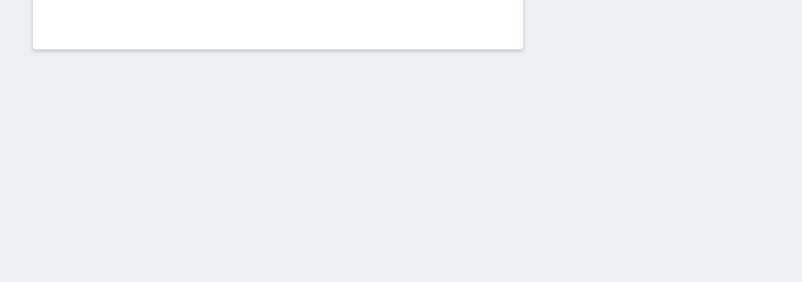
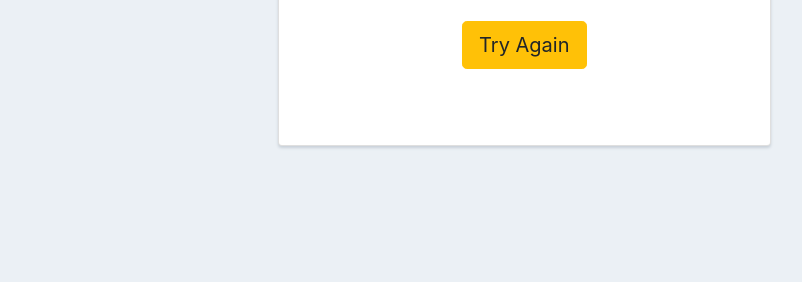
Before and after one commit to Ananta-Paul/sign_up_page, a website: page failure.html in a window 1280 px wide. Shown: the part 518-800 px from the top of the page, without its empty margins (362-1164 px from the left). Drawn offline with nearby package versions, Linux system fonts and the light colour scheme.

Commit message:
3rd commit

```diff
--- a/failure.html
+++ b/failure.html
@@ -36,6 +36,11 @@
         box-shadow: 0 2px 3px #C8D0D8;
         display: inline-block;
         margin: 0 auto;
+        margin: 0;
+        position: absolute;
+        top: 50%;
+        -ms-transform: translateY(-50%);
+        transform: translateY(-50%);
       }
 
     </style>
--- a/public/css/style.css
+++ b/public/css/style.css
@@ -22,6 +22,13 @@ margin-top: 20px;
 margin-bottom: 0;
 width: 400px;
 background-color: rgba(0,0,0,0.5) !important;
+
+  margin: 0;
+  position: absolute;
+  top: 50%;
+  -ms-transform: translateY(-50%);
+  transform: translateY(-50%);
+
 }
 
 .card-header h3{
```
Also changed, not shown: success.html (+5 -0 lines).
